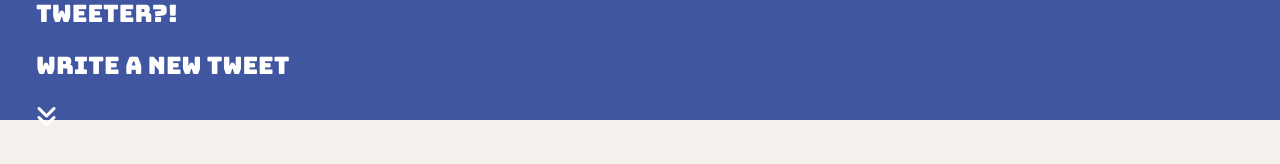
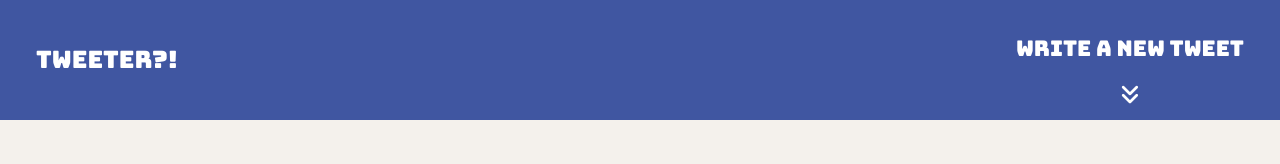
Before and after one commit to wizbren/tweeter, a plain HTML site: page public/index.html in a window 1280 px wide. Drawn offline with nearby package versions, Linux system fonts and the light colour scheme.

Commit message:
Changed incorrect class reference from write-tweet, to write-a-tweet to correctly match HTML file, and fixed 'Write a New Tweet' to be on the far right side of nav bar

```diff
--- a/public/styles/nav.css
+++ b/public/styles/nav.css
@@ -8,6 +8,10 @@ nav {
   padding-left: 1.5em;       /*Could combine into <padding: 0 1.5em for DRYness*/
   padding-right: 1.5em;
   font-family: 'Bungee', sans-serif;
+
+  display: flex;             /*Sets nav bar elements side-by-side, instead of vertically stacked*/
+  align-items: center;
+  justify-content: space-between;  /*Pushes "TWEETER?!" and "Write a New Tweet" to opposite sides*/
 }
 
 nav span {
@@ -15,13 +19,13 @@ nav span {
 }
 
 
-.write-tweet {
+.write-a-tweet {
   text-align: center;
   font-size: 0.9em;
   line-height: 1.2;
 }
 
-.write-tweet i {
+.write-a-tweet i {
   display: block;
   margin-top: 4px;
 }
```
